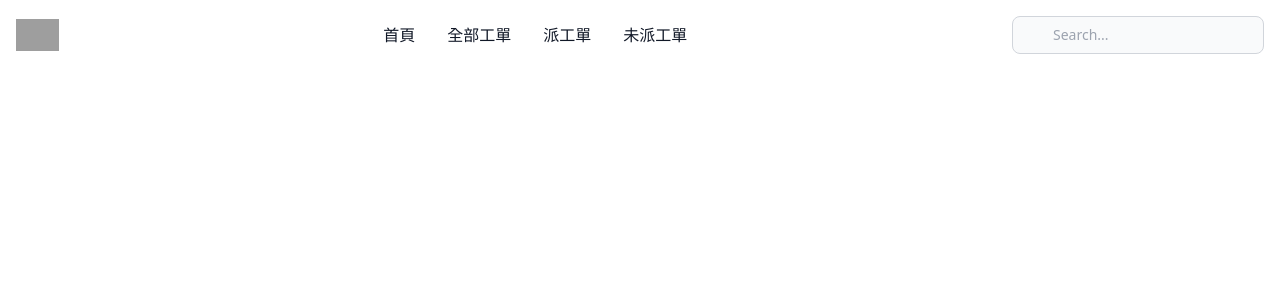
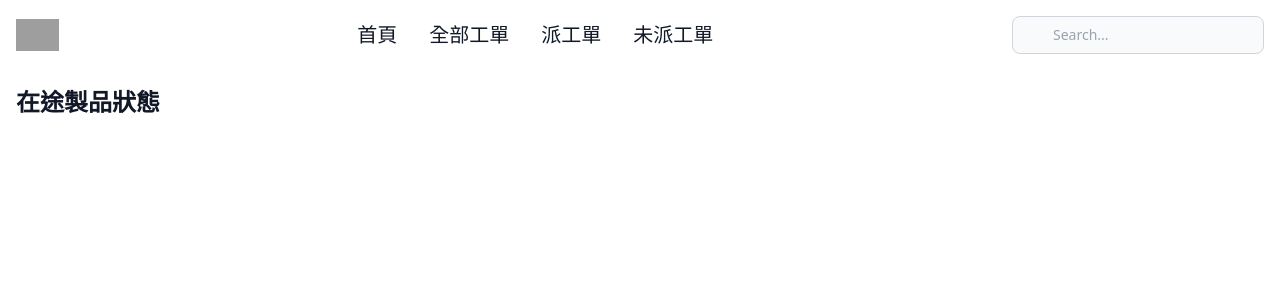
Before and after one commit to weihung0831/request_py, a Flask app: page /home in a window 1280 px wide. Shown: the top 300 px of the page. Run offline with Flask 3, Linux system fonts and the light colour scheme; style sheets or scripts are compiled from the project's sources; parts of the project's set-up code (start-up, migrations or seed data) failed here and were passed over; grey boxes are pictures that could not be loaded.

Commit message:
update:update css

```diff
--- a/templates/home.html
+++ b/templates/home.html
@@ -12,7 +12,7 @@
   <body class="text-white">
     {% include 'nav.html' %}
     <div class="container mx-auto px-4">
-      <h2 id="home_title" class="text-2xl font-bold mt-4">在途製品狀態</h2>
+      <h2 class="text-2xl font-bold mt-4 text-gray-900 dark:text-white">在途製品狀態</h2>
     </div>
   </body>
   <script src="../static/js/flowbite.min.js"></script>
--- a/templates/index.html
+++ b/templates/index.html
@@ -17,7 +17,7 @@
         線軌模組精實製造排程系統
       </p>
       <button id="index_btn" type="button"
-        class="text-white bg-blue-700 hover:bg-blue-800 focus:ring-4 focus:outline-none focus:ring-blue-300 font-medium rounded-lg text-sm p-2.5 text-center inline-flex items-center me-2 dark:bg-blue-600 dark:hover:bg-blue-700 dark:focus:ring-blue-800 mb-10 mt-10">
+        class="py-2.5 px-5 me-2 text-sm font-medium text-gray-900 focus:outline-none bg-white rounded-full border border-gray-200 hover:bg-gray-100 hover:text-blue-700 focus:z-10 focus:ring-4 focus:ring-gray-200 dark:focus:ring-gray-700 dark:bg-gray-800 dark:text-gray-400 dark:hover:text-white dark:hover:bg-gray-700 mb-10 mt-10">
         <svg class="w-5 h-5" aria-hidden="true"
           xmlns="http://www.w3.org/2000/svg" fill="none" viewBox="0 0 14 10">
           <path stroke="currentColor" stroke-linecap="round"
--- a/templates/nav.html
+++ b/templates/nav.html
@@ -1,4 +1,4 @@
-<nav class="bg-white border-gray-200 dark:bg-gray-900">
+<nav class="bg-white border-gray-200 dark:bg-gray-800">
   <div class="max-w-screen-xl flex flex-wrap items-center justify-between mx-auto p-4">
     <a href="/" class="flex items-center space-x-3 rtl:space-x-reverse">
       <img src="https://www.tbimotion.com.tw/images/LOGO.png" class="h-8" alt="TBI Motion Logo" />
@@ -36,22 +36,22 @@
           placeholder="Search..." />
       </div>
       <ul
-        class="flex flex-col p-4 md:p-0 mt-4 font-medium border border-gray-100 rounded-lg bg-gray-50 md:space-x-8 rtl:space-x-reverse md:flex-row md:mt-0 md:border-0 md:bg-white dark:bg-gray-800 md:dark:bg-gray-900 dark:border-gray-700">
+        class="flex flex-col p-4 md:p-0 mt-4 font-medium border border-gray-100 rounded-lg bg-gray-50 md:space-x-8 rtl:space-x-reverse md:flex-row md:mt-0 md:border-0 md:bg-white dark:bg-gray-800 md:dark:bg-gray-00 dark:border-gray-700">
         <li>
           <a href="/home"
-            class="block py-2 px-3 text-gray-900 rounded hover:bg-gray-100 md:hover:bg-transparent md:hover:text-blue-700 md:p-0 md:dark:hover:text-blue-500 dark:text-white dark:hover:bg-gray-700 dark:hover:text-white md:dark:hover:bg-transparent dark:border-gray-700">首頁</a>
+            class="text-xl block py-2 px-3 text-gray-900 rounded hover:bg-gray-100 md:hover:bg-transparent md:hover:text-blue-700 md:p-0 md:dark:hover:text-blue-500 dark:text-white dark:hover:bg-gray-700 dark:hover:text-white md:dark:hover:bg-transparent dark:border-gray-700">首頁</a>
         </li>
         <li>
           <a href="/work_order"
-            class="block py-2 px-3 text-gray-900 rounded hover:bg-gray-100 md:hover:bg-transparent md:hover:text-blue-700 md:p-0 md:dark:hover:text-blue-500 dark:text-white dark:hover:bg-gray-700 dark:hover:text-white md:dark:hover:bg-transparent dark:border-gray-700">全部工單</a>
+            class="text-xl block py-2 px-3 text-gray-900 rounded hover:bg-gray-100 md:hover:bg-transparent md:hover:text-blue-700 md:p-0 md:dark:hover:text-blue-500 dark:text-white dark:hover:bg-gray-700 dark:hover:text-white md:dark:hover:bg-transparent dark:border-gray-700">全部工單</a>
         </li>
         <li>
           <a href="/dispatch_work_order"
-            class="block py-2 px-3 text-gray-900 rounded hover:bg-gray-100 md:hover:bg-transparent md:hover:text-blue-700 md:p-0 dark:text-white md:dark:hover:text-blue-500 dark:hover:bg-gray-700 dark:hover:text-white md:dark:hover:bg-transparent dark:border-gray-700">派工單</a>
+            class="text-xl block py-2 px-3 text-gray-900 rounded hover:bg-gray-100 md:hover:bg-transparent md:hover:text-blue-700 md:p-0 dark:text-white md:dark:hover:text-blue-500 dark:hover:bg-gray-700 dark:hover:text-white md:dark:hover:bg-transparent dark:border-gray-700">派工單</a>
         </li>
         <li>
           <a href="/not_dispatch_work_order"
-            class="block py-2 px-3 text-gray-900 rounded hover:bg-gray-100 md:hover:bg-transparent md:hover:text-blue-700 md:p-0 dark:text-white md:dark:hover:text-blue-500 dark:hover:bg-gray-700 dark:hover:text-white md:dark:hover:bg-transparent dark:border-gray-700">未派工單</a>
+            class="text-xl block py-2 px-3 text-gray-900 rounded hover:bg-gray-100 md:hover:bg-transparent md:hover:text-blue-700 md:p-0 dark:text-white md:dark:hover:text-blue-500 dark:hover:bg-gray-700 dark:hover:text-white md:dark:hover:bg-transparent dark:border-gray-700">未派工單</a>
         </li>
       </ul>
     </div>
```
